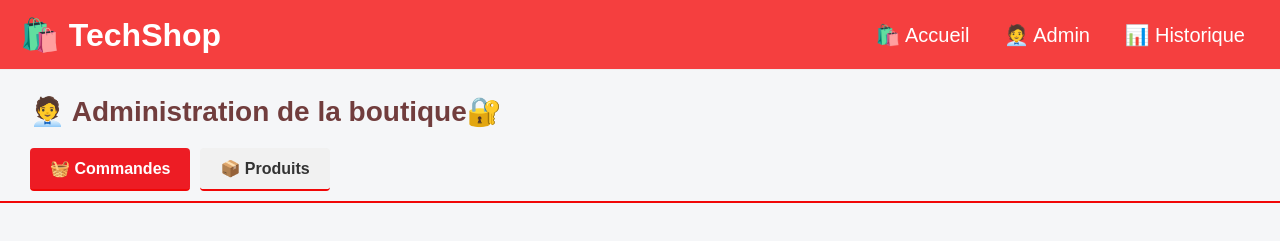
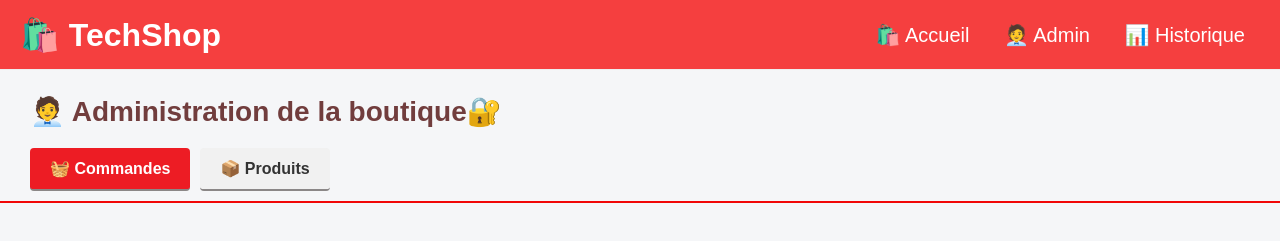
Before and after one commit to lotfimoussaoui23/E-commerce1, a website: page admin.html in a window 1280 px wide. Shown: the top 241 px of the page. Drawn offline with Linux system fonts and the light colour scheme; no server answers.

Commit message:
Update admin.html

```diff
--- a/admin.html
+++ b/admin.html
@@ -71,7 +71,7 @@
             padding: 11px 20px;
             font-weight: bold;
             border-radius: 4px;
-            border-bottom: 2px solid #f10707;
+            border-bottom: 2px solid #8b8787;
         }
 
         .admin-menu a:hover {
```
